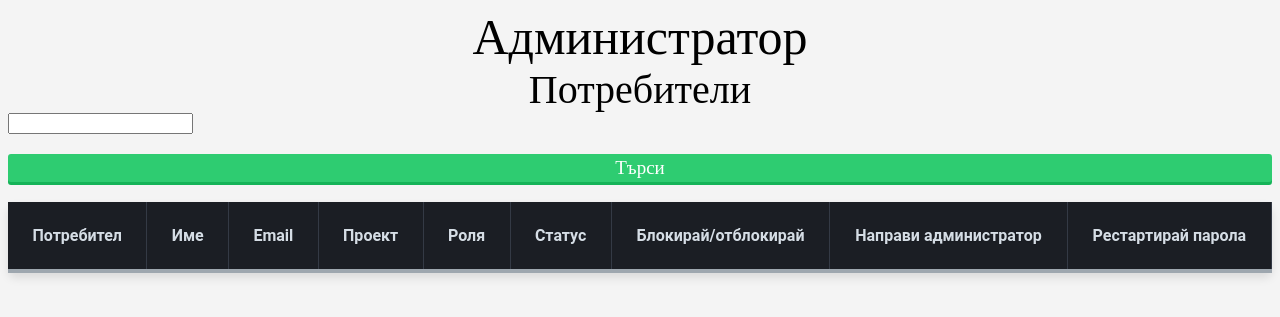
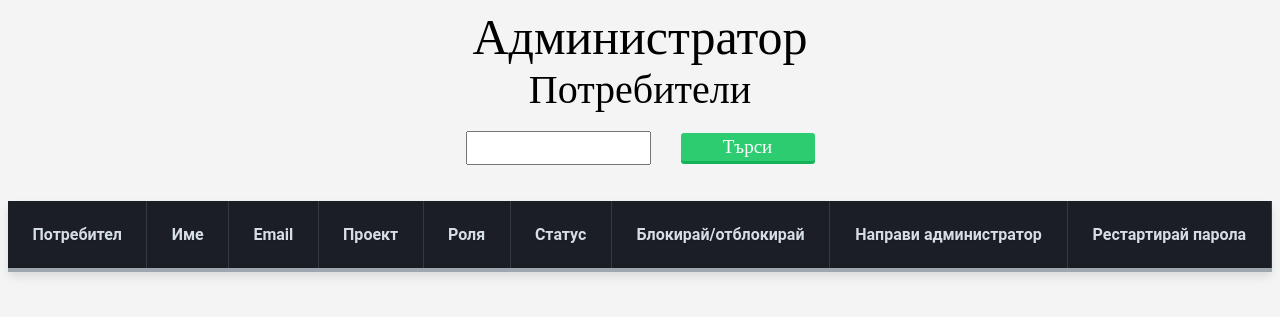
Before and after one commit to mdimitrov/puffin-ext, a PHP site: page /templates/admin-users.phtml in a window 1280 px wide. Shown: the top 317 px of the page. Run offline with PHP 8.4, Linux system fonts and the light colour scheme; lists and menus that the app fills with data are empty.

Commit message:
Added styling to search

```diff
--- a/project/puffin-api/templates/admin-users.phtml
+++ b/project/puffin-api/templates/admin-users.phtml
@@ -86,12 +86,27 @@
                 background-color: #b7b71d;
                 box-shadow: 0px 3px 0px 0px #5e630d;
             }
+            .search-input-wrapper {
+                display: flex;
+                margin: 0 30px;
+                justify-content: center;
+                align-items: center;
+            }
+            .search.button {
+                flex: initial;
+                width: 120px;
+                margin-left: 30px;
+            }
+            .search-input {
+                height: 28px;
+                margin-top: 2px;
+            }
         </style>
         <script src="/assets/js/admin-users.js"></script>
     </head>
     <body>
         <div class="page-header">Администратор</div>
-        <div class="page-subheader">Потребители</div
+        <div class="page-subheader">Потребители</div>
         <div class="search-input-wrapper">
             <input id="search-input" class="search-input" />
             <div class="button search" onclick="onSearchClick()">Търси</div>
```
Also changed, not shown: project/puffin-api/templates/admin-projects.phtml (+15 -0 lines).
